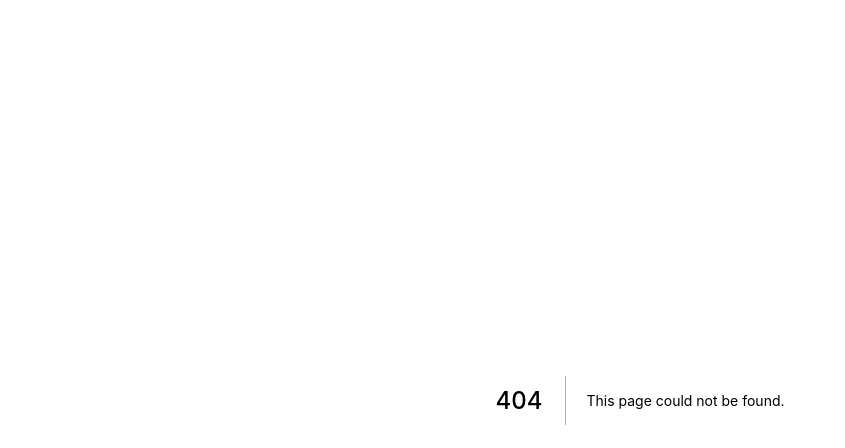
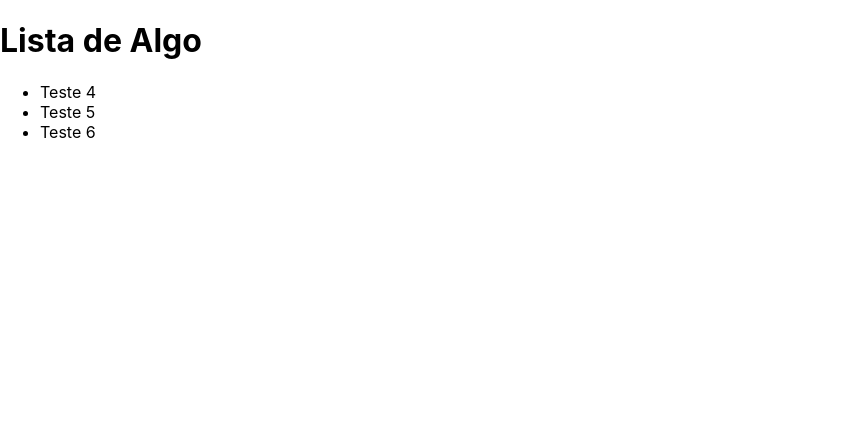
Before and after one commit to cxmarcelo/curso-udemy-nextjs-p1-exercicios, a Next.js app: page /basics/componentWithChild in a window 1280 px wide. Before the commit this address had no page. Shown: the top 448 px of the page, without its empty margins (0-845 px from the left). Built offline with nearby package versions, Linux system fonts and the light colour scheme.

Commit message:
Operadores condicionais.

```diff
--- /dev/null
+++ b/components/item.jsx
@@ -0,0 +1,5 @@
+export default function Item(props) {
+    return (
+        <li>{props.content}</li>
+    );
+}
--- /dev/null
+++ b/components/listComponent.jsx
@@ -0,0 +1,10 @@
+export default function ListComponent(props) {
+    return (
+        <div>
+            <h1>Lista de Algo</h1>
+            <ul>
+                {props.children}
+            </ul>
+        </div>
+    );
+}
--- /dev/null
+++ b/pages/basics/componentWithChild.jsx
@@ -0,0 +1,14 @@
+import Item from "../../components/item";
+import ListComponent from "../../components/listComponent";
+
+export default function componentWithChild() {
+    return (
+        <div>
+            <ListComponent>
+                <Item content="Teste 4"></Item>
+                <Item content="Teste 5"></Item>
+                <Item content="Teste 6"></Item>
+            </ListComponent>
+        </div>
+    );
+}
```
Also changed, not shown: components/ifComponent.jsx (added, +7 -0 lines), components/onlyPair.jsx (added, +25 -0 lines), pages/render/conditional1.jsx (added, +18 -0 lines), pages/render/conditional2.jsx (added, +21 -0 lines).
